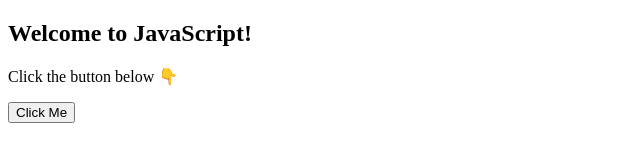
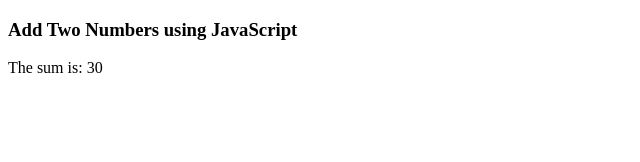
Before and after one commit to Anjana-20782/js-full-example, a plain HTML site: page index.html in a window 1280 px wide. Shown: the whole page, without its empty margins (0-640 px from the left). Drawn offline with Linux system fonts and the light colour scheme.

Commit message:
new contents added in js  added

```diff
--- a/index.html
+++ b/index.html
@@ -7,11 +7,19 @@
 </head>
 <body>
 
+    <!-- javascript example -->
 
-     <h2>Welcome to JavaScript!</h2>
+     <!-- <h2>Welcome to JavaScript!</h2>
   <p id="message">Click the button below 👇</p>
 
-  <button onclick="changeText()">Click Me</button>
+  <button onclick="changeText()">Click Me</button> -->
+
+  <!-- adding two numbers -->
+
+
+  <h3>Add Two Numbers using JavaScript</h3>
+
+<p id="result"></p>
 
     <script src="./js/index.js"></script>
 </body>
--- a/js/index.js
+++ b/js/index.js
@@ -1,3 +1,15 @@
-function changeText() {
-      document.getElementById("message").innerHTML = "You clicked the button! 🎉";
-    }
+// 1
+
+// function changeText() {
+//       document.getElementById("message").innerHTML = "You clicked the button! 🎉";
+//     }
+
+
+
+//2
+
+ let a = 10;
+  let b = 20;
+  let sum = a + b;
+
+  document.getElementById("result").innerHTML = "The sum is: " + sum;
```
